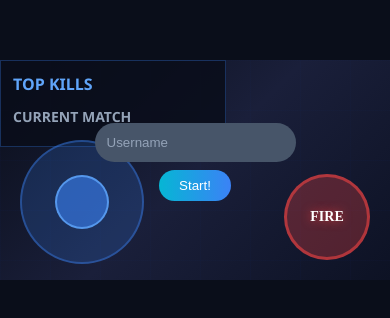
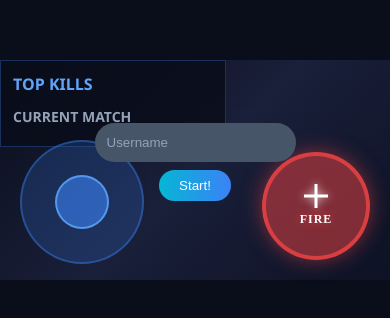
Before and after one commit to cyberflowcode/bang, a website: page public/index.html in a window 390 px wide. Shown: the part 252-570 px from the top of the page. Drawn offline with nearby package versions, Linux system fonts and the light colour scheme; no server answers.

Commit message:
fix: desktop firing and mobile controls
- eventListeners.js: remove duplicate const declarations (FIRE_COOLDOWN,
  WORLD_WIDTH, WORLD_HEIGHT) that caused a SyntaxError aborting the entire
  file, which is why desktop mouse clicks never fired a shot
- frontend.js: fix double-normalization in getJoystickMovement() that was
  squaring the magnitude and making the joystick sluggish
- frontend.js: guard touch fallback listeners behind !window.PointerEvent so
  modern mobile browsers don't double-fire pointer+touch events, which was
  corrupting joystick pointer-ID tracking and double-shooting the fire button
- backend.js: use nullish-coalescing fallback (1024/576) on out-of-bounds
  projectile check so orphaned projectiles clean up when shooter disconnects
- index.html: enlarged fire button, added crosshair icon, glow styling

```diff
--- a/backend.js
+++ b/backend.js
@@ -286,10 +286,10 @@ setInterval(async () => {
     const PROJECTILE_RADIUS = 5
     if (
       backEndProjectiles[id].x - PROJECTILE_RADIUS >=
-        backEndPlayers[backEndProjectiles[id].playerId]?.canvas?.width ||
+        (backEndPlayers[backEndProjectiles[id].playerId]?.canvas?.width ?? 1024) ||
       backEndProjectiles[id].x + PROJECTILE_RADIUS <= 0 ||
       backEndProjectiles[id].y - PROJECTILE_RADIUS >=
-        backEndPlayers[backEndProjectiles[id].playerId]?.canvas?.height ||
+        (backEndPlayers[backEndProjectiles[id].playerId]?.canvas?.height ?? 576) ||
       backEndProjectiles[id].y + PROJECTILE_RADIUS <= 0
     ) {
       delete backEndProjectiles[id]
--- a/public/index.html
+++ b/public/index.html
@@ -78,8 +78,8 @@
         }
       }
 
-      /* Additional detection for mobile browsers */
-      @media (max-width: 768px) {
+      /* Show mobile controls on smaller screens */
+      @media (max-width: 1024px) {
         #mobileControls {
           display: block;
         }
@@ -126,12 +126,13 @@
         position: absolute;
         bottom: calc(20px + env(safe-area-inset-bottom));
         right: calc(20px + env(safe-area-inset-right));
-        width: 80px;
-        height: 80px;
-        background: rgba(239, 68, 68, 0.3);
-        border: 3px solid rgba(239, 68, 68, 0.6);
+        width: 100px;
+        height: 100px;
+        background: rgba(239, 68, 68, 0.5);
+        border: 4px solid rgba(239, 68, 68, 0.8);
         border-radius: 50%;
         display: flex;
+        flex-direction: column;
         align-items: center;
         justify-content: center;
         pointer-events: auto;
@@ -139,20 +140,54 @@
         user-select: none;
         -webkit-user-select: none;
         cursor: pointer;
+        box-shadow: 0 0 20px rgba(239, 68, 68, 0.5);
       }
 
       #fireButton:active,
       #fireButton.active {
-        background: rgba(239, 68, 68, 0.6);
-        border-color: rgba(248, 113, 113, 0.9);
+        background: rgba(239, 68, 68, 0.8);
+        border-color: rgba(248, 113, 113, 1);
         transform: scale(0.95);
+        box-shadow: 0 0 30px rgba(239, 68, 68, 0.8);
+      }
+
+      #fireButton .crosshair {
+        width: 24px;
+        height: 24px;
+        position: relative;
+        margin-bottom: 4px;
+      }
+
+      #fireButton .crosshair::before,
+      #fireButton .crosshair::after {
+        content: '';
+        position: absolute;
+        background: white;
+        box-shadow: 0 0 8px rgba(255, 255, 255, 0.8);
+      }
+
+      #fireButton .crosshair::before {
+        width: 100%;
+        height: 3px;
+        top: 50%;
+        left: 0;
+        transform: translateY(-50%);
+      }
+
+      #fireButton .crosshair::after {
+        width: 3px;
+        height: 100%;
+        left: 50%;
+        top: 0;
+        transform: translateX(-50%);
       }
 
       #fireButton span {
         color: white;
         font-weight: bold;
-        font-size: 14px;
+        font-size: 12px;
         text-shadow: 0 0 10px rgba(239, 68, 68, 0.8);
+        letter-spacing: 1px;
       }
 
       @media (pointer: coarse) {
@@ -250,6 +285,7 @@
           </div>
         </div>
         <div id="fireButton">
+          <div class="crosshair"></div>
           <span>FIRE</span>
         </div>
       </div>
--- a/public/js/eventListeners.js
+++ b/public/js/eventListeners.js
@@ -1,11 +1,13 @@
 // Rapid fire state
 let isMouseDown = false
 let lastShotTime = 0
-const FIRE_COOLDOWN = 200 // milliseconds
 
-// Logical game world size (must match frontend.js)
-const WORLD_WIDTH = 1024
-const WORLD_HEIGHT = 576
+// NOTE: FIRE_COOLDOWN, WORLD_WIDTH, and WORLD_HEIGHT are declared at the top
+// level of frontend.js (which loads before this file). Because both files are
+// classic <script> tags sharing one global lexical scope, re-declaring them
+// here as `const` throws a SyntaxError that aborts this ENTIRE file — which
+// is what broke desktop firing (no mouse handlers ever registered).
+// We simply reuse the bindings from frontend.js below.
 
 // Check if event target is a mobile control
 function isMobileControl(element) {
--- a/public/js/frontend.js
+++ b/public/js/frontend.js
@@ -240,10 +240,13 @@ function getJoystickMovement() {
     return { dx: 0, dy: 0 }
   }
 
-  // Normalize and scale to SPEED
-  const normalizedMagnitude = Math.min(joystick.magnitude, JOYSTICK_MAX_DISTANCE) / JOYSTICK_MAX_DISTANCE
-  const dx = (joystick.deltaX / JOYSTICK_MAX_DISTANCE) * SPEED * normalizedMagnitude
-  const dy = (joystick.deltaY / JOYSTICK_MAX_DISTANCE) * SPEED * normalizedMagnitude
+  // joystick.deltaX/Y are already clamped to ±JOYSTICK_MAX_DISTANCE in the
+  // pointer/touch move handler, so dividing by JOYSTICK_MAX_DISTANCE yields a
+  // normalized -1..1 vector. Multiply ONCE by SPEED. The previous code
+  // multiplied by normalizedMagnitude too, which squared the magnitude and
+  // made the player feel dead/sluggish at low joystick deflection.
+  const dx = (joystick.deltaX / JOYSTICK_MAX_DISTANCE) * SPEED
+  const dy = (joystick.deltaY / JOYSTICK_MAX_DISTANCE) * SPEED
 
   return { dx, dy }
 }
@@ -395,7 +398,12 @@ if (joystickContainer && joystickThumb) {
   joystickContainer.addEventListener('pointercancel', endJoystick)
   joystickContainer.addEventListener('pointerleave', endJoystick)
 
-  // Touch events fallback (for older mobile browsers)
+  // Touch events fallback — only register on browsers WITHOUT PointerEvent
+  // support. Modern mobile browsers fire BOTH pointer and touch events for
+  // the same physical touch; registering both causes double-handling and
+  // corrupts joystick.pointerId tracking (touch.identifier vs pointer id),
+  // which breaks the joystick and double-fires the shoot button.
+  if (!window.PointerEvent) {
     joystickContainer.addEventListener('touchstart', (event) => {
       event.preventDefault()
       const touch = event.touches[0]
@@ -445,12 +453,13 @@ if (joystickContainer && joystickThumb) {
     joystickContainer.addEventListener('touchend', endJoystickTouch)
     joystickContainer.addEventListener('touchcancel', endJoystickTouch)
   }
+}
 
 // Mobile FIRE button handler
-const fireButton = document.getElementById('fireButton')
 const FIRE_COOLDOWN = 200 // milliseconds
 let fireInterval = null
 
+const fireButton = document.getElementById('fireButton')
 if (fireButton) {
   const shootInMovementDirection = () => {
     const player = frontEndPlayers[socket.id]
@@ -481,8 +490,8 @@ if (fireButton) {
       if (nearestEnemy) {
         angle = Math.atan2(nearestEnemy.y - player.y, nearestEnemy.x - player.x)
       } else {
-        // No enemies, shoot in a default direction (right)
-        angle = 0
+        // No enemies, shoot in a default direction (up)
+        angle = -Math.PI / 2
       }
     }
 
@@ -492,9 +501,6 @@ if (fireButton) {
       angle
     })
   }
-
-  // Store interval ID for cleanup
-  fireButton.dataset.fireInterval = 'null'
 
   // Pointer events (for modern browsers)
   fireButton.addEventListener('pointerdown', (event) => {
@@ -533,7 +539,9 @@ if (fireButton) {
   fireButton.addEventListener('pointercancel', endFire)
   fireButton.addEventListener('pointerleave', endFire)
 
-  // Touch events fallback (for older mobile browsers)
+  // Touch events fallback — only register on browsers WITHOUT PointerEvent
+  // support (see the joystick block above for the full rationale).
+  if (!window.PointerEvent) {
     fireButton.addEventListener('touchstart', (event) => {
       event.preventDefault()
       fireButton.classList.add('active')
@@ -563,6 +571,7 @@ if (fireButton) {
 
     fireButton.addEventListener('touchend', endFireTouch)
     fireButton.addEventListener('touchcancel', endFireTouch)
+  }
 }
 
 // Reset all input states on window blur/visibility change
```
Lines whose indentation alone changed are shown as unchanged.
